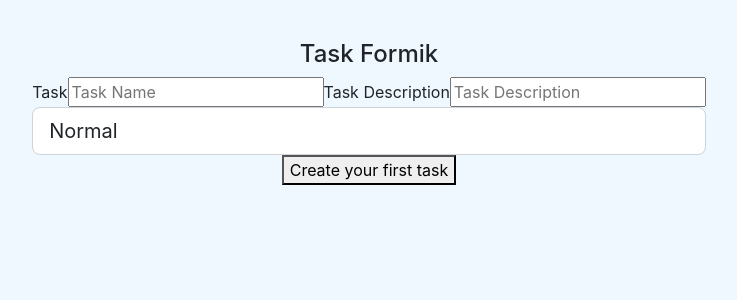
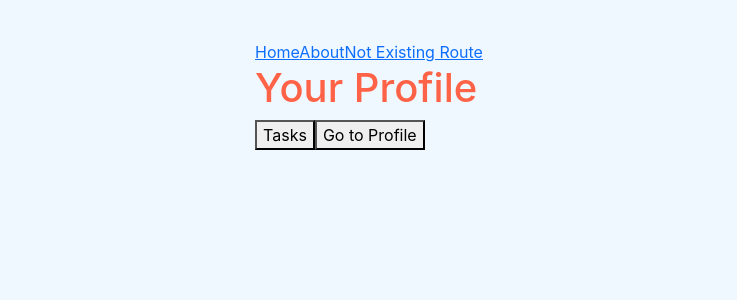
Before and after one commit to gonzalezruben681/ob-react, a React (Create React App) app: page /profile in a window 1280 px wide. Shown: the top 300 px of the page, without its empty margins (271-1008 px from the left). Built offline with nearby package versions, Linux system fonts and the light colour scheme.

Commit message:
add: sistema de enrutado

```diff
--- a/package.json
+++ b/package.json
@@ -11,6 +11,7 @@
     "node-sass": "^7.0.3",
     "react": "^18.2.0",
     "react-dom": "^18.2.0",
+    "react-router-dom": "^6.4.2",
     "react-scripts": "5.0.1",
     "yup": "^0.32.11"
   },
--- /dev/null
+++ b/src/AppRoutingOne.js
@@ -0,0 +1,42 @@
+import {
+  BrowserRouter as Router,
+  Route,
+  Routes,
+  Link
+} from 'react-router-dom';
+// import './App.css';
+import HomePage from './pages/home/HomePage';
+import NotFoundPage from './pages/404/NotFoundPage';
+import AboutPage from './pages/about-faqs/AboutPage';
+import ProfilePage from './pages/profile/profilePage';
+import TasksPage from './pages/tasks/TasksPage';
+import TasksDetailPage from './pages/tasks/TasksDetailPage';
+
+
+function AppRoutingOne() {
+  return (
+    <Router>
+      <div>
+        <aside>
+          <Link to='/'>Home</Link>
+          <Link to='/about'>About</Link>
+          <Link to='/una404'>Not Existing Route</Link>
+          {/* <Link to='/about'>About</Link> */}
+        </aside>
+        <main>
+          <Routes>
+            <Route exact path='/' element={<HomePage />} />
+            <Route path='/about' element={<AboutPage />} />
+            <Route path='/profile' element={<ProfilePage />} />
+            <Route path='/tasks' element={<TasksPage />} />
+            <Route path='/task/:id' element={<TasksDetailPage />} />
+            {/* 404  Page no Found */}
+            <Route path='*' element={<NotFoundPage />} />
+          </Routes>
+        </main>
+      </div>
+    </Router>
+  );
+}
+
+export default AppRoutingOne;
--- a/src/index.js
+++ b/src/index.js
@@ -7,12 +7,14 @@ import 'bootstrap-icons/font/bootstrap-icons.css';
 import './index.css';
 
 import App from './App';
+import AppRoutingOne from './AppRoutingOne';
 import reportWebVitals from './reportWebVitals';
 
 const root = ReactDOM.createRoot(document.getElementById('root'));
 root.render(
   <React.StrictMode>
-    <App />
+    {/* <App /> */}
+    <AppRoutingOne />
   </React.StrictMode>
 );
 
--- a/src/pages/404/NotFoundPage.jsx
+++ b/src/pages/404/NotFoundPage.jsx
@@ -1,9 +1,15 @@
 import React from 'react';
+import { useNavigate } from 'react-router-dom';
 
 const NotFoundPage = () => {
+    const navigate = useNavigate();
+    const navigatePath = (path) => {
+        navigate(path);
+    }
     return (
         <div>
             <h1>404 - Page not found</h1>
+            <button onClick={() => navigatePath('/')}>Go to home</button>
         </div>
     );
 }
--- /dev/null
+++ b/src/pages/about-faqs/AboutPage.jsx
@@ -0,0 +1,29 @@
+import React from 'react';
+import { useLocation, useNavigate } from 'react-router-dom';
+const AboutPage = () => {
+    const location = useLocation();
+    const navigate = useNavigate();
+    console.log('We are in Route:', location.pathname);
+
+    const navigatePath = (path) => {
+        navigate(path);
+    }
+    const goBack = () => {
+        navigate(-1);
+    }
+    const goForward = ()=> {
+        navigate(1);
+    }
+    return (
+        <div>
+            <h1>About | FaQs</h1>
+            <div>
+                <button onClick={() => navigatePath('/')}>Go to home</button>
+                <button onClick={goBack}>Go back</button>
+                <button onClick={goForward}>Go forward</button>
+            </div>
+        </div>
+    );
+}
+
+export default AboutPage;
--- a/src/pages/home/HomePage.jsx
+++ b/src/pages/home/HomePage.jsx
@@ -1,10 +1,19 @@
 import React from 'react';
+import { useLocation, useNavigate } from 'react-router-dom';
+const HomePage = () => {
+    const location = useLocation();
+    const navigate = useNavigate();
+    console.log('We are in Route:', location.pathname);
 
-const HomePage = () => {
+    const navigatePath = (path) => {
+        navigate(path);
+    }
+
     return (
         <div>
             <h1>Home Page</h1>
             <h2>Dashboard</h2>
+            <button onClick={() => navigatePath('/profile')}>Go to Profile</button>
         </div>
     );
 }
--- /dev/null
+++ b/src/pages/profile/profilePage.jsx
@@ -0,0 +1,24 @@
+import React from 'react';
+import { useNavigate } from 'react-router-dom';
+
+const ProfilePage = ({user}) => {
+    const navigate = useNavigate();
+
+    const navigatePath = (path) => {
+        navigate(path);
+    }
+
+    const goBack = () => {
+        navigate(-1);
+    }
+
+    return (
+        <div>
+            <h1>Your Profile</h1>
+            <button onClick={() => navigatePath('/tasks')}>Tasks</button>
+            <button onClick={goBack}>Go to Profile</button>
+        </div>
+    );
+}
+
+export default ProfilePage;
--- /dev/null
+++ b/src/pages/tasks/TasksDetailPage.jsx
@@ -0,0 +1,14 @@
+import React from 'react';
+import { useParams } from 'react-router-dom';
+
+const TasksDetailPage = () => {
+    const {id} = useParams();
+
+    return (
+        <div>
+            <h1>Task Detail - {id}</h1>
+        </div>
+    );
+}
+
+export default TasksDetailPage;
```
Also changed, not shown: 1 other file (tests, documents, lock files or other folders).
